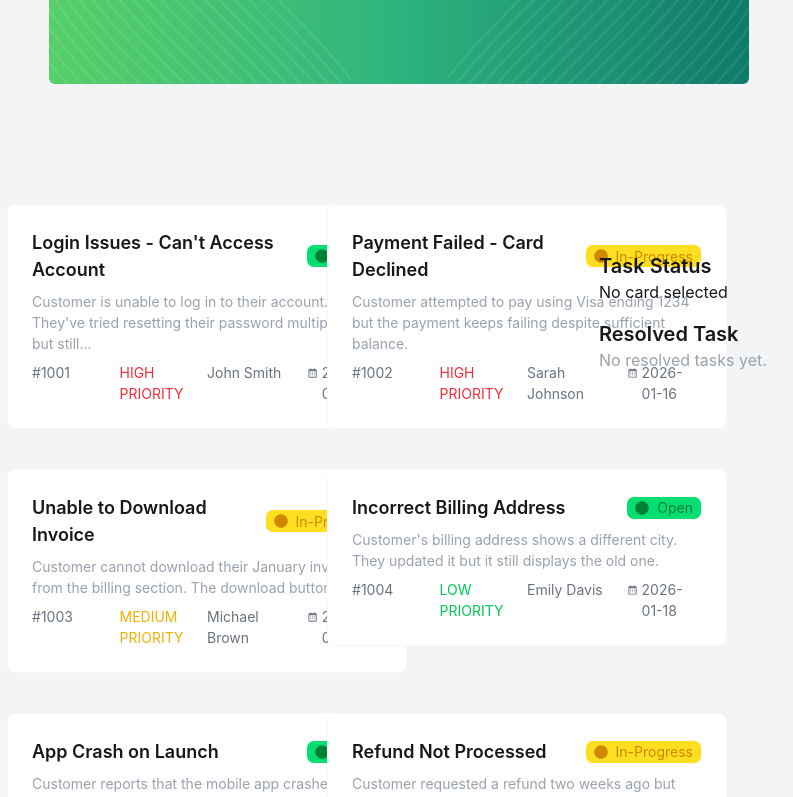
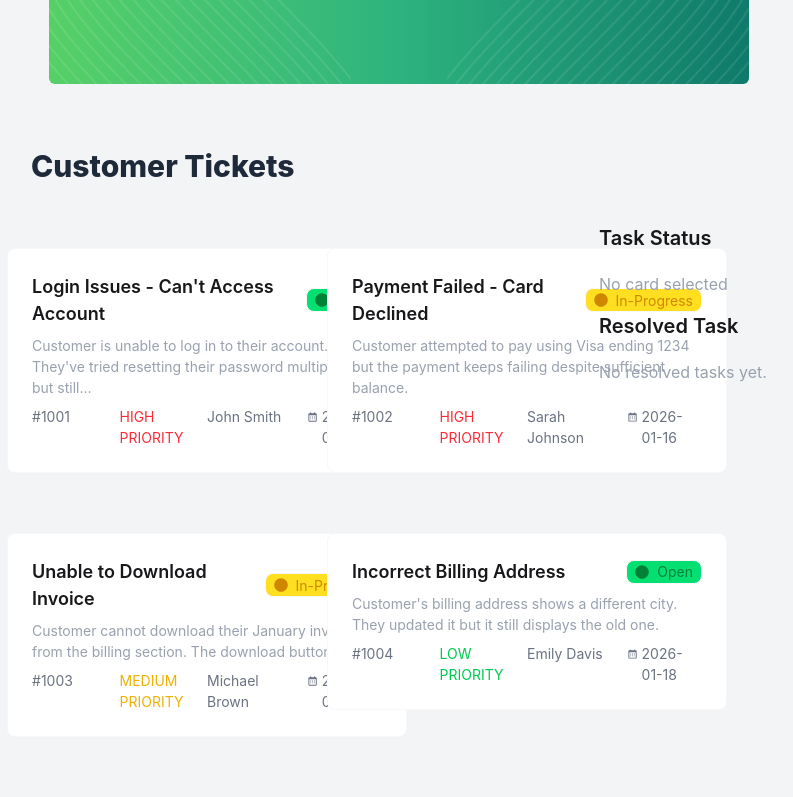
Before and after one commit to safikolislam/ticket_system, a React (Vite) app: page / in a window 1280 px wide. Shown: the part 540-1337 px from the top of the page, without its empty margins (241-1034 px from the left). Built offline with nearby package versions, Linux system fonts and the light colour scheme.

Commit message:
added the footer and task add and removed functionality

```diff
--- a/package.json
+++ b/package.json
@@ -14,6 +14,7 @@
     "react": "^19.2.0",
     "react-dom": "^19.2.0",
     "react-icons": "^5.6.0",
+    "react-toastify": "^11.0.5",
     "tailwindcss": "^4.2.1"
   },
   "devDependencies": {
--- a/src/App.jsx
+++ b/src/App.jsx
@@ -4,28 +4,46 @@ import './App.css'
 import Banner from './Components/Banner/Banner'
 import Navbar from './Components/Navbar/Navbar'
 import Tickets from './Components/Tickets/Tickets'
+import { ToastContainer } from 'react-toastify'
+import Footer from './Components/Footer/Footer'
 
 const fetchData = async() =>{
   const res = await fetch("/Tickets.json")
   return res.json()
 }
+
   const fetchPromise = fetchData()
-
   function App() {
-  const [task,setTask] = useState([])
-  const [resolved,setResolved] = useState([])
+    const [task,setTask] = useState([])
+    const [resolved,setResolved] = useState([]);
+    const [allTickets,setAllTickets] = useState(null)
+  const handleRemove=(id)=>{
+    const remaining =allTickets.filter(ticket=>ticket.id !==id);
+    setAllTickets(remaining)
+  }
 
   return (
     <>
     <Navbar></Navbar>
     <div className="pt-16">
     <Banner task={task} resolved={resolved}></Banner>
+
+
+<div className="bg-gray-100 w-full ">
+
+  <div className="max-w-7xl lg:ml-50  justify-center px-4 sm:px-6 lg:px-8 py-6">
+    <h2 className="text-3xl font-extrabold text-gray-800 ml-10 ">
+      Customer Tickets
+    </h2>
+  </div>
+</div>
     <Suspense fallback={<span className="loading loading-spinner loading-xl"></span>}>
 
-    <Tickets resolved={resolved} setResolved={setResolved} task={task} setTask={setTask} fetchPromise={fetchPromise}></Tickets>
+    <Tickets handleRemove={handleRemove} allTickets={allTickets} setAllTickets={setAllTickets} resolved={resolved} setResolved={setResolved} task={task} setTask={setTask} fetchPromise={fetchPromise}></Tickets>
     </Suspense>
     </div>
-
+    <Footer></Footer>
+<ToastContainer autoClose={2000} ></ToastContainer>
     </>
   )
 }
--- a/src/Components/Banner/Banner.jsx
+++ b/src/Components/Banner/Banner.jsx
@@ -30,7 +30,7 @@ const Banner = ({task,resolved}) => {
              </div>
 
                 <div className="relative z-10 text-center">
-                    <p className="text-lg font-medium">Resolve</p>
+                    <p className="text-lg font-medium">Resolved</p>
                     <h2 className="text-5xl font-bold">{resolved.length}</h2>
                 </div>
             </div>
--- /dev/null
+++ b/src/Components/Footer/Footer.jsx
@@ -0,0 +1,62 @@
+import React from 'react';
+import { SiFacebook } from 'react-icons/si';
+import { SlSocialInstagram, SlSocialLinkedin, SlSocialTwitter } from 'react-icons/sl';
+
+const Footer = () => {
+    return (
+        <footer className="bg-neutral text-neutral-content p-10">
+            {/* Main Footer Grid */}
+            <div className="max-w-7xl mx-auto grid grid-cols-1 md:grid-cols-2 lg:grid-cols-5 gap-10">
+
+                {/* Brand / About Section - Spans 2 columns on large screens for readability */}
+                <aside className="lg:col-span-2">
+                    <h2 className="footer-title text-xl font-bold mb-4">CS — Ticket System</h2>
+                    <p className="max-w-xs opacity-80 leading-relaxed">
+                        CS — Ticket System is a modern, high-performance customer support platform
+                        designed to elevate your business’s service standards.
+                    </p>
+                </aside>
+
+                {/* Company Links */}
+                <nav className="flex flex-col gap-2">
+                    <h6 className="footer-title opacity-50 uppercase font-bold mb-2">Company</h6>
+                    <a className="link link-hover">About us</a>
+                    <a className="link link-hover">Our Mission</a>
+                    <a className="link link-hover">Contact Us</a>
+                </nav>
+
+                {/* Services Links */}
+                <nav className="flex flex-col gap-2">
+                    <h6 className="footer-title opacity-50 uppercase font-bold mb-2">Services</h6>
+                    <a className="link link-hover">Products & Services</a>
+                    <a className="link link-hover">Customer Stories</a>
+                    <a className="link link-hover">Download Apps</a>
+                </nav>
+
+                {/* Social Links */}
+                <nav className="flex flex-col gap-3">
+                    <h6 className="footer-title opacity-50 uppercase font-bold mb-2">Social Links</h6>
+                    <a className="link link-hover flex items-center gap-3">
+                        <SlSocialInstagram className="text-lg" /> @CSTicket
+                    </a>
+                    <a className="link link-hover flex items-center gap-3">
+                        <SlSocialTwitter className="text-lg" /> @CSTicket
+                    </a>
+                    <a className="link link-hover flex items-center gap-3">
+                        <SiFacebook className="text-lg" /> @CSTicket
+                    </a>
+                    <a className="link link-hover flex items-center gap-3">
+                        <SlSocialLinkedin className="text-lg" /> @CSTicket
+                    </a>
+                </nav>
+            </div>
+
+          <hr className="mt-5"></hr>
+            <div className="border-t border-base-content/10 mt-10 pt-6 text-center text-sm opacity-60">
+                <p>© {new Date().getFullYear()} CS Ticket System. All rights reserved.</p>
+            </div>
+        </footer>
+    );
+};
+
+export default Footer;
--- a/src/Components/Tickets/TicketCard.jsx
+++ b/src/Components/Tickets/TicketCard.jsx
@@ -2,10 +2,11 @@
 import { BiCalendar } from 'react-icons/bi';
 
 import { FaCircle } from 'react-icons/fa';
+import { toast } from 'react-toastify';
 
 const TicketCard = ({ticket,setTask,task}) => {
 
- const {title,description,status,id,priority,createdAt,
+ const { title,description,status,id,priority,createdAt,
 customer
 } = ticket;
     const PriorityStyle={
@@ -13,14 +14,20 @@ customer
       "MEDIUM PRIORITY":"text-yellow-500",
       "HIGH PRIORITY" : "text-red-500"
     }
-    const handleClick= ()=>{
+    const AddToTaskbar= ()=>{
 
-         setTask([...task ,ticket])
+      setTask([...task ,ticket]);
+      toast("Added the Task")
+
+
     }
+
     return (
-       <div onClick={handleClick}>
-        <div className="card card-border bg-base-100 w-100 -ml-15 lg:ml-2 md:ml-3">
-  <div className="card-body">
+       <div onClick={
+      AddToTaskbar
+      }>
+        <div className="mb-5 card card-border bg-base-100 w-100   -ml-15 lg:ml-2 md:ml-3">
+  <div className="card-body ">
     <div className="flex justify-between items-center">
      <h2 className="card-title">{title}</h2>
      <span  className={`badge  px-2 py-1 whitespace-nowrap ${status === "Open"? "bg-green-400 text-green-700" : "bg-yellow-300 text-yellow-600"}`}><FaCircle className="text-current" ></FaCircle>{status}</span>
--- a/src/Components/Tickets/Tickets.jsx
+++ b/src/Components/Tickets/Tickets.jsx
@@ -1,49 +1,68 @@
-import React, { use } from 'react';
+
+import { use, useEffect } from 'react';
 import TicketCard from './TicketCard';
+import { toast } from 'react-toastify';
 
-const Tickets = ({ fetchPromise, setTask, task, resolved, setResolved }) => {
+const Tickets = ({ fetchPromise, setTask, task, resolved, setResolved,setAllTickets ,allTickets,handleRemove}) => {
+const ticketData = use(fetchPromise);
 
-  const ticketData = use(fetchPromise)
+
+useEffect(()=>{
+ if(allTickets===null  ){
+  setAllTickets(ticketData)
+
+ }
+},[allTickets,setAllTickets,ticketData])
+
+if(allTickets ===null){
+  return
+}
+
   const handleComplete = (id) => {
     const completedTask = task.find(item => item.id === id)
+
     if (completedTask) {
       setResolved([...resolved, completedTask])
+      toast("Resolved The Task")
+      const remainingTask = task.filter(t=>t.id !== id);
+      setTask(remainingTask);
+
     }
-    const remaining = task.filter(t => t.id !== id);
-    setTask(remaining)
-
 
   }
 
   return (
 
 
-    <div className="bg-gray-100 flex flex-col md:flex-row justify-between items-start px-30 lg:px-60 pt-20">
-      <div className="grid grid-cols-1 md:grid-cols-1 lg:grid-cols-2  gap-10 w-full md:w-3/4">
-        {ticketData.map(ticket =>
-          <TicketCard key={ticket.id} resolved={resolved} setResolved={setResolved} task={task} setTask={setTask} ticket={ticket}></TicketCard>)}
+    <div className=" bg-gray-100 flex flex-col md:flex-row justify-between items-start px-30 lg:px-60 pt-20">
+      <div className="grid grid-cols-1 md:grid-cols-1 lg:grid-cols-2  gap-10 w-full md:w-3/4 -mt-10">
+        {allTickets.map(ticket =>
+          <TicketCard key={ticket.id} allTickets={allTickets} handleRemove={handleRemove} resolved={resolved} setResolved={setResolved} task={task} setTask={setTask} ticket={ticket}></TicketCard>)}
       </div>
       {/* sidebar */}
-      <div className="w-full md:w-1/4 sticky top-4 space-y-4 pt-12 ">
+      <div className="w-full md:w-1/4 sticky top-50 space-y-4 pt-12 mt-25 md:mt-10 ">
         <div>
-          <h2 className="text-xl font-semibold">Task Status</h2>
+          <h2 className="text-xl font-semibold -mt-38 mb-5 ">Task Status</h2>
           {task.length > 0 ?
-            task.map((item, index) => (
-              <div key={index} className="w-62 h-auto mb-10 rounded-md bg-white p-5">
+            task.map((item,index) => (
+              <div key={index} className="shadow-md w-70 h-auto mb-10 rounded-md bg-white p-5">
                 <p className="mb-5">{item.title}</p>
-                <button onClick={() =>
-                  handleComplete(item.id)
-
-                } className="w-full btn bg-green-500 text-white ">Complete</button>
+                <button onClick={() =>{
+                         handleComplete(item.id);
+                         handleRemove(item.id)
+                }
+              }
+                className="w-full btn bg-green-500 text-white ">
+                  Complete</button>
               </div>)) :
-            <p>No card selected</p>
+            <p className="text-gray-400">No card selected</p>
           }
         </div>
         {/* Resolved Task */}
         <div>
-          <h2 className="font-semibold text-xl">Resolved Task</h2>
-          {resolved.length > 0 ? resolved.map((r, index) => (<div key={index} className="w-full h-auto p-5 rounded-md mb-5 bg-white">
-            <p  className="font-semibold" key={index}>{r.title}</p>
+          <h2 className="font-semibold text-xl mb-5">Resolved Task</h2>
+          {resolved.length > 0 ? resolved.map((r,index) => (<div key={index} className="w-70 h-auto p-5 shadow-md rounded-md mb-5 bg-white">
+            <p className="font-semibold" >{r.title}</p>
           </div>)) : <p className="text-gray-400">No resolved tasks yet.</p>}
 
         </div>
```
Also changed, not shown: 2 other files (tests, documents, lock files or other folders).
